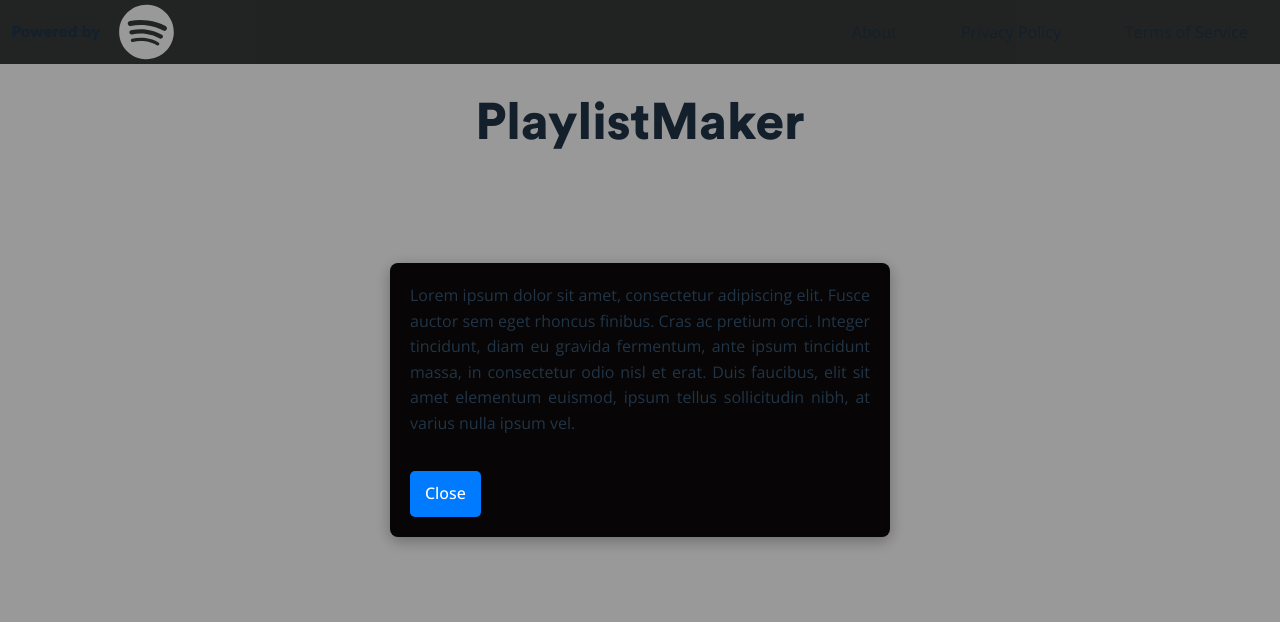
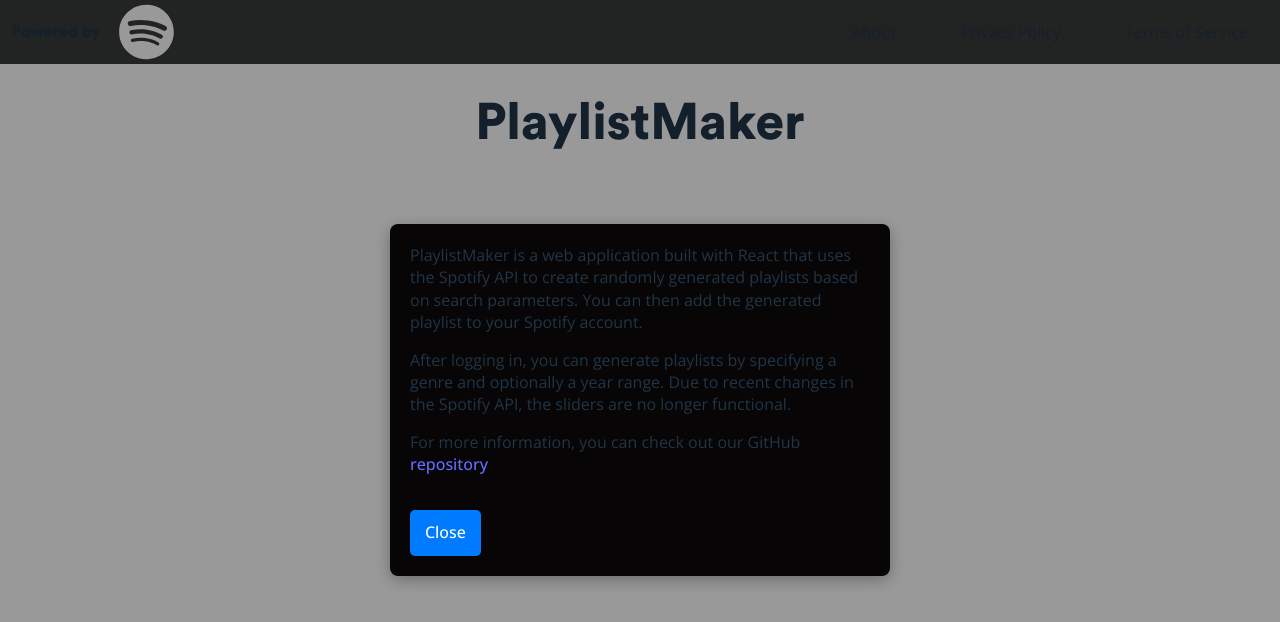
Before and after one commit to Peketeus/PlaylistMaker, a React (Vite) app in the folder playlistMaker/: page / in a window 1280 px wide. Both pictures are taken after a click on the element "About". Shown: the top 622 px of the page. Built offline with nearby package versions, Linux system fonts and the light colour scheme; no server answers.

Commit message:
Headerlinkkien tekstit

```diff
--- a/playlistMaker/src/components/HeaderLinks/About.jsx
+++ b/playlistMaker/src/components/HeaderLinks/About.jsx
@@ -21,7 +21,18 @@
                 <div className="modal-overlay" onClick={toggleModal}>
                     <div className="modal-window" onClick={(e) => e.stopPropagation()}>
                         <p>
-                            Lorem ipsum dolor sit amet, consectetur adipiscing elit. Fusce auctor sem eget rhoncus finibus. Cras ac pretium orci. Integer tincidunt, diam eu gravida fermentum, ante ipsum tincidunt massa, in consectetur odio nisl et erat. Duis faucibus, elit sit amet elementum euismod, ipsum tellus sollicitudin nibh, at varius nulla ipsum vel.
+                            PlaylistMaker is a web application built with React that uses
+                            the Spotify API to create randomly generated playlists
+                            based on search parameters. You can then add the generated
+                            playlist to your Spotify account.
+                        </p>
+                        <p>
+                            After logging in, you can generate playlists by specifying a genre and
+                            optionally a year range. Due to recent changes in the Spotify API,
+                            the sliders are no longer functional.
+                        </p>
+                        <p>
+                            For more information, you can check out our GitHub <a href="https://github.com/Peketeus/PlaylistMaker">repository</a>
                         </p>
                         <button className="close-button" onClick={toggleModal}>
                             Close
--- a/playlistMaker/src/components/HeaderLinks/HeaderLink.css
+++ b/playlistMaker/src/components/HeaderLinks/HeaderLink.css
@@ -37,9 +37,9 @@
 
   /* Modal text */
   .modal-window p {
-    text-align: justify;
+    text-align: left;
     margin-bottom: 15px;
-    line-height: 1.6;
+    line-height: 1.4;
   }
 
   /* Close Button */
--- a/playlistMaker/src/components/HeaderLinks/TermsOfService.jsx
+++ b/playlistMaker/src/components/HeaderLinks/TermsOfService.jsx
@@ -21,7 +21,13 @@
           <div className="modal-overlay" onClick={toggleModal}>
             <div className="modal-window" onClick={(e) => e.stopPropagation()}>
                 <p>
-				Lorem ipsum dolor sit amet, consectetur adipiscing elit. Fusce auctor sem eget rhoncus finibus. Cras ac pretium orci. Integer tincidunt, diam eu gravida fermentum, ante ipsum tincidunt massa, in consectetur odio nisl et erat. Duis faucibus, elit sit amet elementum euismod, ipsum tellus sollicitudin nibh, at varius nulla ipsum vel.
+                    You are free to use the PlaylistMaker, but any Spotify content
+                    may not be used to train machine learning or AI model.
+                </p>
+                <p>
+                    PlaylistMaker is licensed under the Apache License 2.0. You can read
+                    more about it in our
+                    <a href="https://github.com/Peketeus/PlaylistMaker?tab=Apache-2.0-1-ov-file"> repository</a>
                 </p>
                 <button className="close-button" onClick={toggleModal}>
                     Close
```
